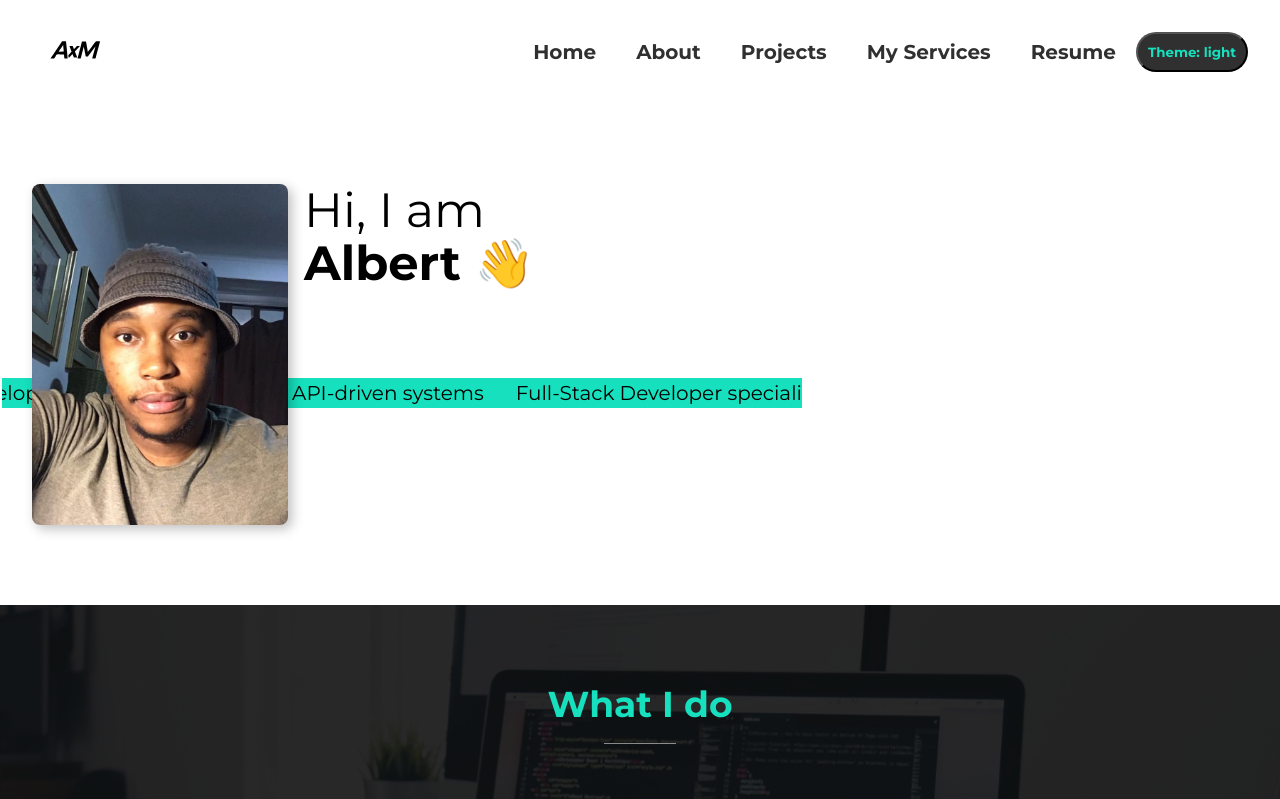
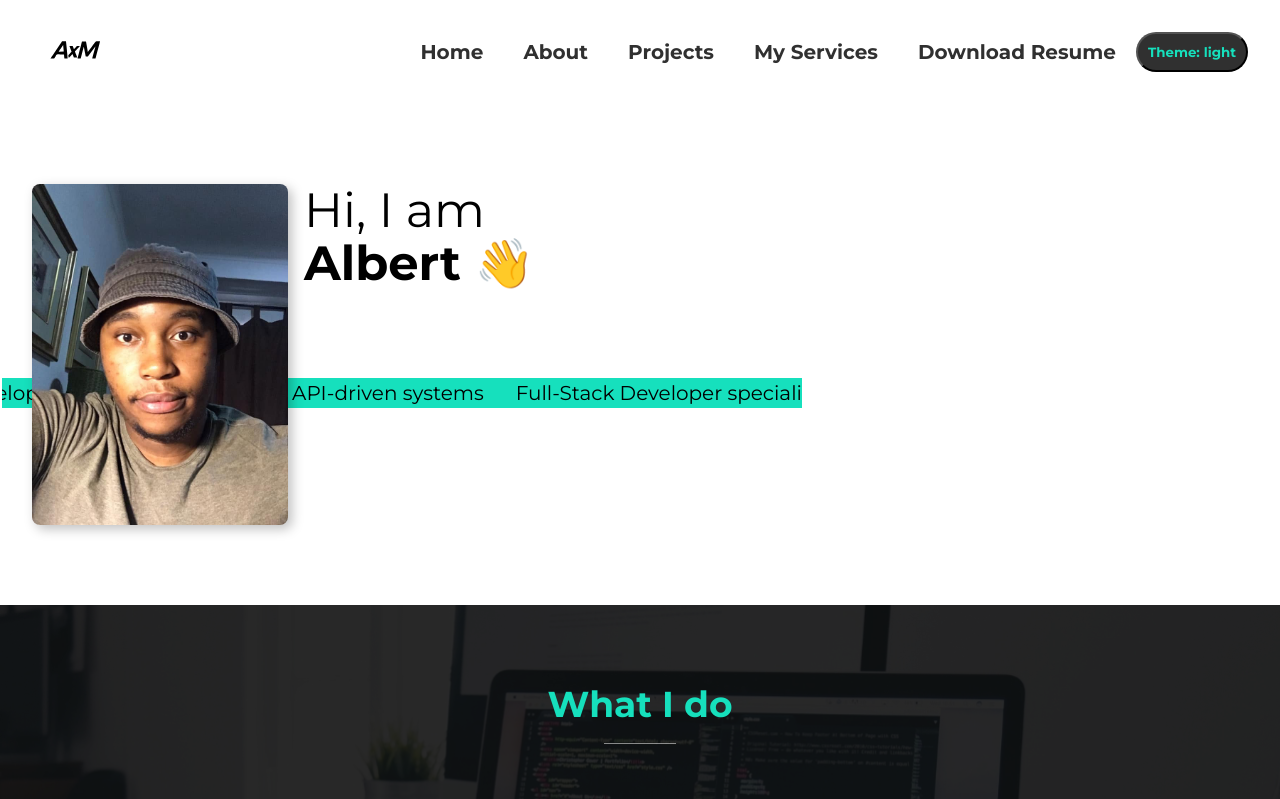
Before and after one commit to Albieo/web-portfolio, a React (Vite) app: page / in a window 1280 px wide. Shown: the top 799 px of the page. Built offline with nearby package versions, Linux system fonts and the light colour scheme.

Commit message:
Refrac: update resume navigation link text to "Download Resume"

```diff
--- a/src/components/molecules/nav-list/NavList.tsx
+++ b/src/components/molecules/nav-list/NavList.tsx
@@ -12,7 +12,7 @@ const navItems: ReadonlyArray<NavItem> = [
   { href: "#about", text: "About" },
   { href: "#projects", text: "Projects" },
   { href: "#services", text: "My Services" },
-  { href: "/Albert_Mpepo_Resume.pdf", text: "Resume" }
+  { href: "/Albert_Mpepo_Resume.pdf", text: "Download Resume" }
 ];
 
 export const NavList = () => (
```
